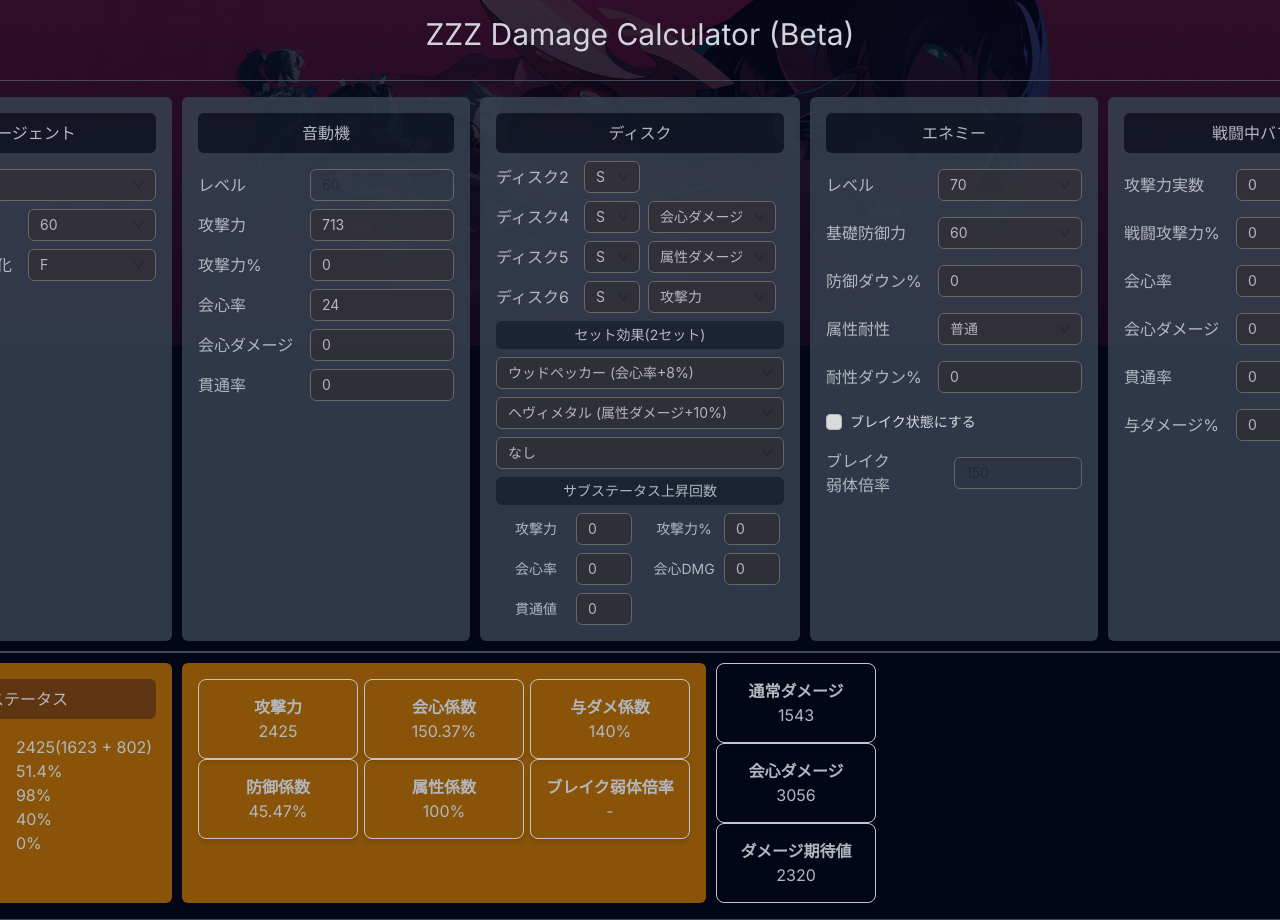
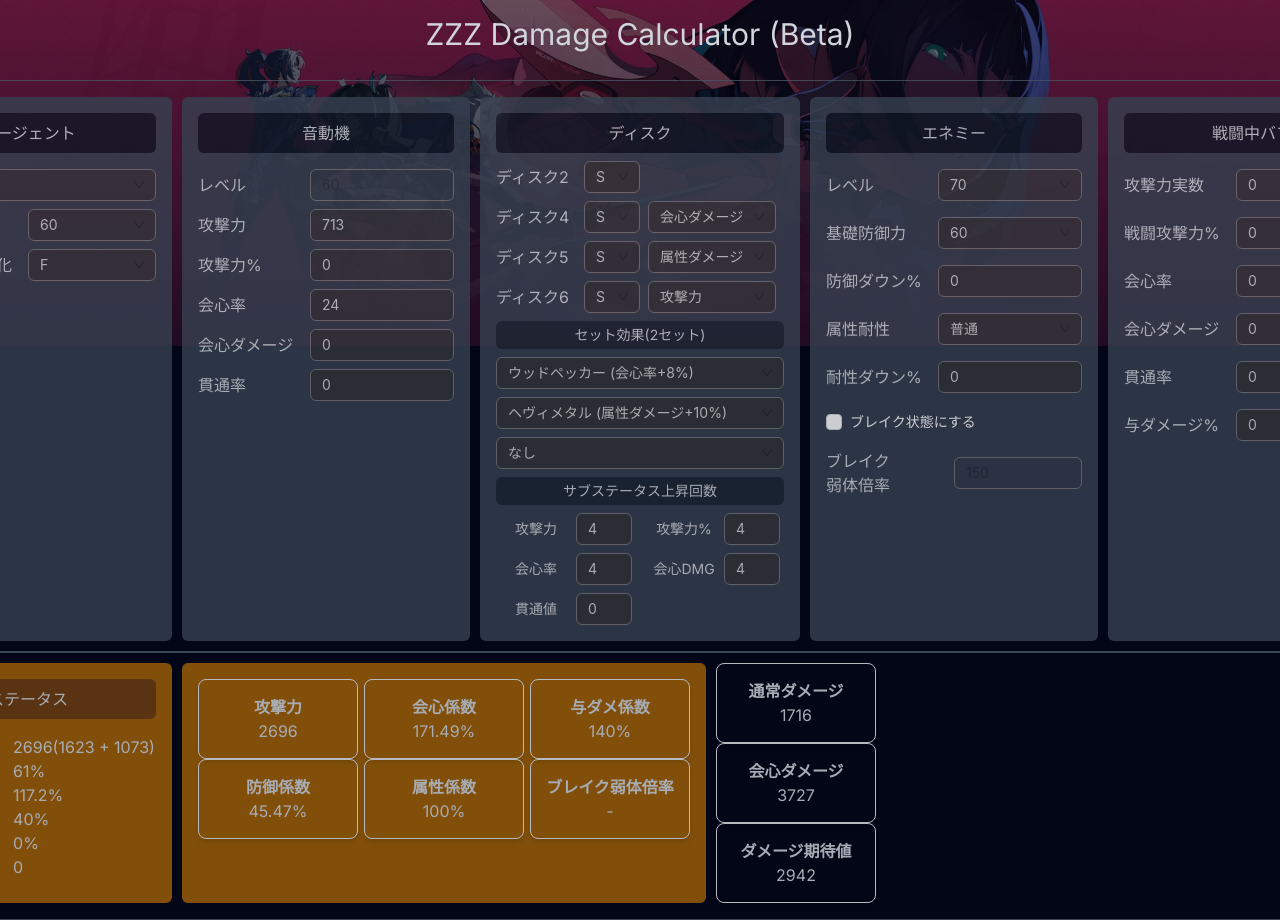
Before and after one commit to negagen/zzz-calculator, a Next.js app: page / in a window 1280 px wide. Shown: the top 920 px of the page. Built offline with nearby package versions, Linux system fonts and the light colour scheme.

Commit message:
Fix disk penRate does not apply

```diff
--- a/app/calculator.ts
+++ b/app/calculator.ts
@@ -95,6 +95,9 @@ export const calculateBaseStatus = (
           ? 16
           : 8;
   }
+  diskPenRate += diskStatus.setBonus1.penRate || 0;
+  diskPenRate += diskStatus.setBonus2.penRate || 0;
+  diskPenRate += diskStatus.setBonus3.penRate || 0;
 
   const baseAttack = agent.attack + engine.attack;
   const subAttackRate = diskStatus.attackRateCount * 3;
--- a/app/components/StatusInput.tsx
+++ b/app/components/StatusInput.tsx
@@ -26,7 +26,7 @@ export const StatusInput = ({
               value = "0";
             }
 
-            onChange(parseInt(value));
+            onChange(parseFloat(value));
           }}
         />
       </div>
--- a/app/components/StatusPanel.tsx
+++ b/app/components/StatusPanel.tsx
@@ -49,6 +49,14 @@ export const StatusPanel = ({ baseStatus }: { baseStatus: BaseStatus }) => {
             <div>{baseStatus.penRate}%</div>
           </div>
         </div>
+
+        <div className="flex flex-row">
+          <div className="w-28">貫通値</div>
+
+          <div className="flex flex-col">
+            <div>{baseStatus.pen}</div>
+          </div>
+        </div>
       </div>
     </div>
   );
--- a/app/data.ts
+++ b/app/data.ts
@@ -28,14 +28,14 @@ export const defaultDiskStatus: DiskStatus = {
   slot4: { rank: "S", type: "critDamage" },
   slot5: { rank: "S", type: "damageBuff" },
   slot6: { rank: "S", type: "attack" },
-  attackCount: 0,
-  attackRateCount: 0,
-  critRateCount: 0,
-  critDamageCount: 0,
+  attackCount: 4,
+  attackRateCount: 4,
+  critRateCount: 4,
+  critDamageCount: 4,
+  penCount: 0,
   setBonus1: { type: "critRate", critRate: 8 },
   setBonus2: { type: "damageBuff", damageBuff: 10 },
   setBonus3: { type: "none" },
-  penCount: 0,
 };
 
 export const defaultEnemyStatus: EnemyStatus = {
--- a/app/page.tsx
+++ b/app/page.tsx
@@ -93,18 +93,18 @@ export default function Home() {
           height={540}
           src="/images/zzz1_1.png"
           alt="Background"
-          className="absolute z-0 top-0 opacity-20"
+          className="absolute z-0 top-0 opacity-40"
         />
         <div
           className="w-full bg-gradient-to-t from-slate-950 z-1 absolute"
-          style={{ minHeight: "70vh" }}
+          style={{ minHeight: "65vh" }}
         ></div>
 
         <h1 className="text-3xl mt-4 mb-4 h-12 z-10">
           ZZZ Damage Calculator (Beta)
         </h1>
 
-        <div className="flex flex-col p-4 border border-3 border-gray-600 rounded-lg z-10 opacity-85">
+        <div className="flex flex-col p-4 border border-3 border-gray-600 rounded-lg z-10 opacity-80">
           <div className="flex flex-col gap-2.5">
             <div className="flex flex-row gap-2.5">
               <AgentStatusPanel
```
